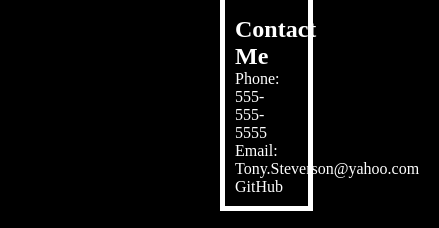
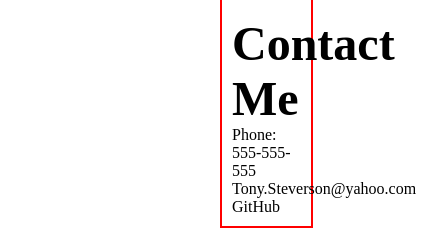
Before and after one commit to TonyWorldChanger/CSS-Portfolio, a plain HTML site: page index.html in a window 390 px wide. Shown: the part 2290-2518 px from the top of the page, 439 px wide, since content can reach past the window. Drawn offline with Linux system fonts and the light colour scheme.

Commit message:
pushing to github

```diff
--- a/assets/style.css
+++ b/assets/style.css
@@ -144,10 +144,27 @@ p {
     color: white;
     padding: 10px;
     font-family: 'Times New Roman', Times, serif;
-    border: 5px solid white;
+    border: 2px solid red;
 }
 
-.Contact-Me ul li {
-    display: inline-block;
-    margin-right: 20px;
+.Contact-Me h3 {
+    font-size: 48px;
 }
+
+.Contact-Me ul {
+    list-style-type: none;
+}
+
+
+@media screen and (max-width: 992px) {
+    body {
+        background: white;
+        color: black;
+    }
+}
+
+@media screen and (max-width: 992px) {
+    .Contact-Me {
+        color: black;
+    }
+}
--- a/index.html
+++ b/index.html
@@ -11,7 +11,7 @@
     <div class="header">
         <h1>Tony Steverson <span class="JR">JR</span></h1>
         <div>
-            <ul>
+            <ul> <!--Allows the top buttons to link to different sections in the webpage-->
                 <li>
                      <a href="#About-Me">About Me</a>
                 </li>
@@ -42,12 +42,12 @@
             </div>
         </div>
         <div id="Contact-Me" class="Contact-Me">
-            <h2>Contact Me</h2>
+            <h3>Contact Me</h3>
             <div>
                 <ul>
-                    <li>Phone: 555-555-5555</li>
-                    <li> Email: Tony.Steverson@yahoo.com</li>
-                    <li> GitHub</li>
+                    <li> Phone: 555-555-555  </li>
+                    <li> Tony.Steverson@yahoo.com </li>
+                    <li> GitHub </li>
                 </ul>
             </div>
         </div>
```
